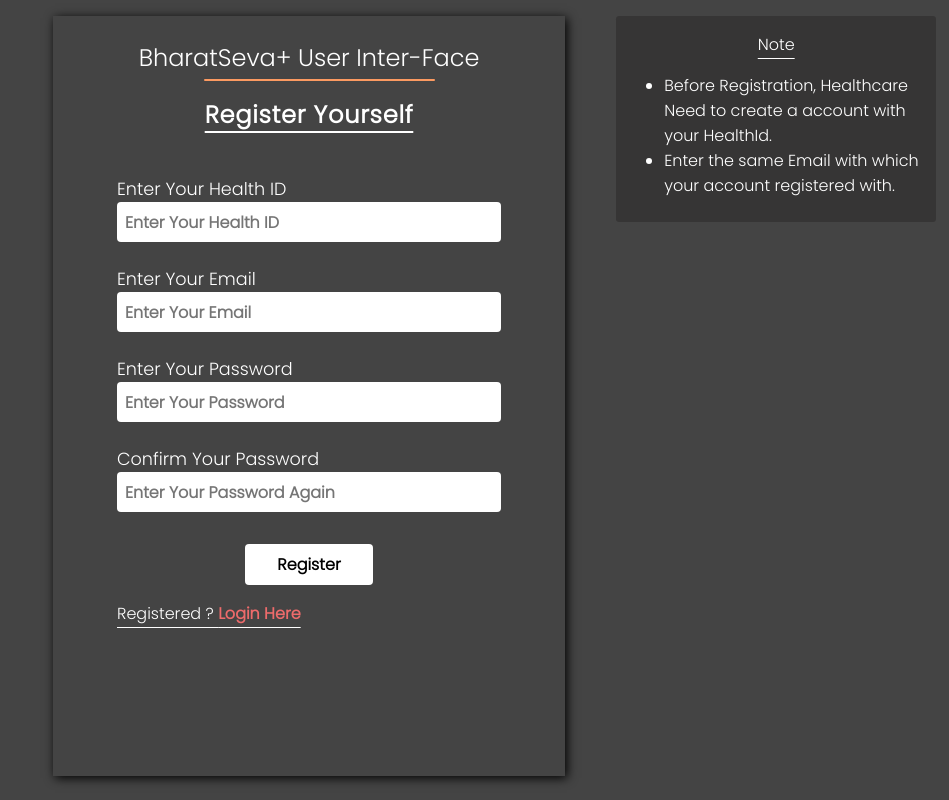
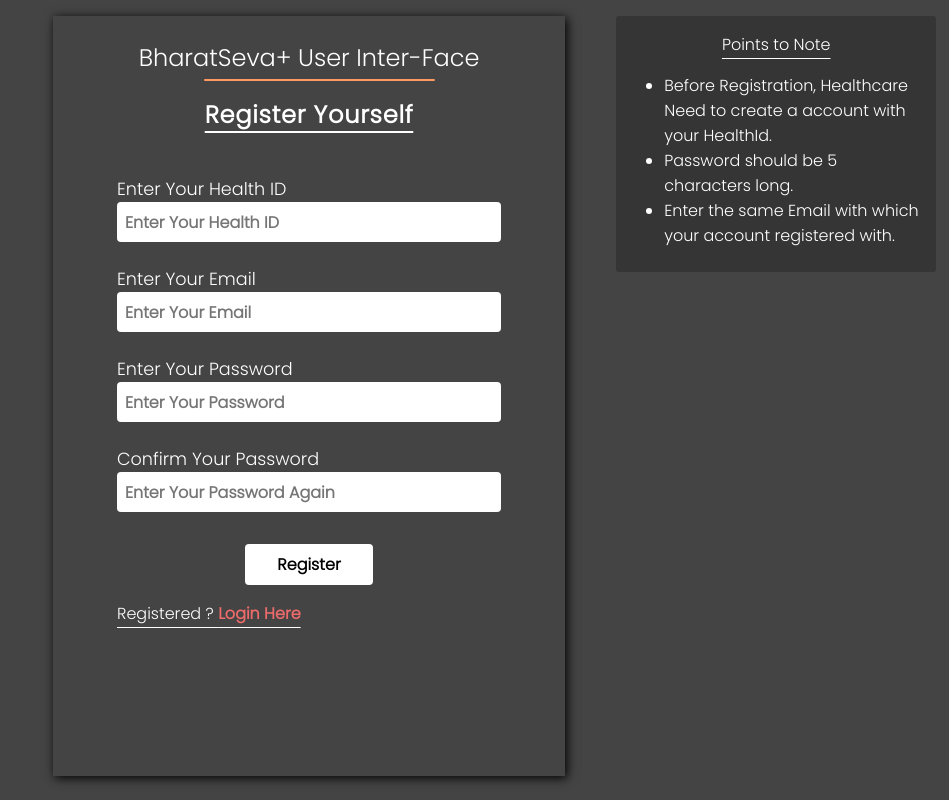
Before and after one commit to BharatSeva/BharatSeva-Plus-User-Interface, a React (Create React App) app: page /bharatseva-user/register in a window 1280 px wide. Shown: the whole page, without its empty margins (331-1280 px from the left). Built offline with nearby package versions, Linux system fonts and the light colour scheme.

Commit message:
Minor Changes

```diff
--- a/src/Health_Seva/Dashboard/SearchHealthFacilies/ShowHealthCareInfoPop.js
+++ b/src/Health_Seva/Dashboard/SearchHealthFacilies/ShowHealthCareInfoPop.js
@@ -41,7 +41,7 @@
     async function GetHealthCareForAppointment() {
         SetIsFetched((p) => ({ ...p, IsFetched: false }))
         try {
-            const { data, res } = await FetchData(`http://localhost:5000/api/v1/user/gethealthcare/${params.get("id")}`)
+            const { data, res } = await FetchData(`http://bharatsevaplus-env.eba-buh5payn.ap-south-1.elasticbeanstalk.com/api/v1/user/gethealthcare/${params.get("id")}`)
             if (res.ok) {
                 SetListData(data.healthcare)
                 SetIsFetched((p) => ({ ...p, IsGood: true }))
--- a/src/Health_Seva/Dashboard/Setting/Settings.jsx
+++ b/src/Health_Seva/Dashboard/Setting/Settings.jsx
@@ -29,7 +29,7 @@
     async function GetSettingData() {
         try {
             SetSettingResponse(false)
-            const { data, res } = await FetchData(`http://localhost:5000/api/v1/userdetails/preferances`)
+            const { data, res } = await FetchData(`http://bharatsevaplus-env.eba-buh5payn.ap-south-1.elasticbeanstalk.com/api/v1/userdetails/preferances`)
             if (res.ok) {
                 SetSettingResponse(data)
             }
--- a/src/Health_Seva/Register_And_Login_Page/Register_Page.js
+++ b/src/Health_Seva/Register_And_Login_Page/Register_Page.js
@@ -23,7 +23,7 @@
             const Response = await fetch(`http://bharatsevaplus-env.eba-buh5payn.ap-south-1.elasticbeanstalk.com/api/v1/userauth/userregister`, {
                 method: "POST",
                 headers: {
-                    'Content-Type': "application/json"
+                    'content-type': "application/json"
                 },
                 body: JSON.stringify(Credentials)
             })
@@ -35,8 +35,8 @@
                 SetIsregistered(data.status)
             }
         } catch (err) {
-            console.log(err.message)
-            alert(err.message)
+            console.log(err)
+            alert(err)
             SetIsregistered(false)
         }
 
@@ -90,9 +90,10 @@
             </div>
 
             <div className="Registertextcontaine loginabouttextcontainer">
-                <p>Note</p>
+                <p>Points to Note</p>
                 <ul>
                     <li>Before Registration, Healthcare Need to create a account with your HealthId.</li>
+                    <li>Password should be 5 characters long.</li>
                     <li>Enter the same Email with which your account registered with. </li>
                 </ul>
             </div>
```
